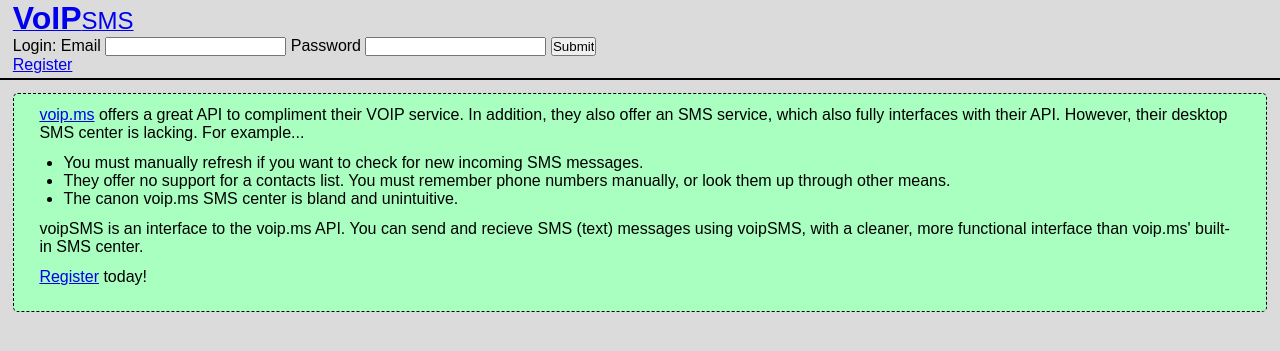
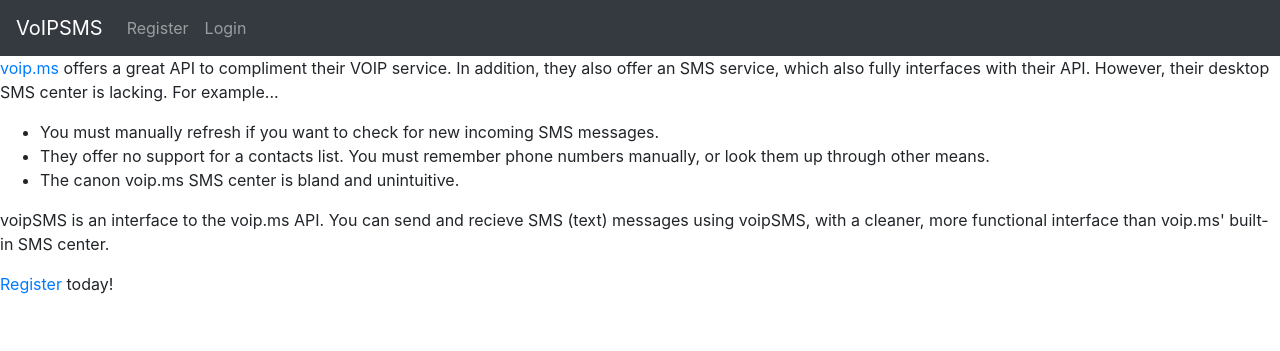
Before and after one commit to zachRudz/voipSMS, a PHP site: page / in a window 1280 px wide. Shown: the top 351 px of the page. Run offline with PHP 8.4, Linux system fonts and the light colour scheme; a stand-in replaces the project's code that opens the database connection; some libraries are stand-ins or nearby versions.

Commit message:
Begun revamping CSS: Header, and login form
- Moved login form from header to the login page
- Revamped CSS for the header and login form

```diff
--- a/header.php
+++ b/header.php
@@ -1,36 +1,39 @@
-<div id="banner">
-	<div id="bannerLogo">
-		<a href="index.php">
-			<span id='logo_voip'>VoIP</span><span id='logo_sms'>SMS</span>
-		</a>
-	</div>
+<nav class="navbar navbar-expand-lg navbar-dark bg-dark">
+	<a class="navbar-brand" href="index.php">VoIPSMS</a>
+	<button class="navbar-toggler" type="button" data-toggle="collapse" data-target="#navbarSupportedContent"
+		aria-controls="navbarSupportedContent" aria-expanded="false" aria-label="Toggle navigation">
+	    <span class="navbar-toggler-icon"></span>
+	</button>
 
+	<div class="collapse navbar-collapse" id="navbarSupportedContent">
+		<ul class="navbar-nav">
 		<?php
 		// Test if the user's logged in or not.
 		// If they aren't print a login screen
 		if(isset($_SESSION['auth'])) {
 			// User is logged in
-		echo '<span id="bannerGreeting">Hello, ';
-		echo htmlspecialchars($_SESSION['auth_info']['name'], ENT_QUOTES);
-		echo '</span> ';
-
-		echo '(<a href="account.php">My Account</a>, ';
-		echo '<a href="logout.php">Logout</a>)';
-		echo ' <a href="sms.php">SMS Portal</a>';
+			echo '<li class="nav-item">';
+			echo '	<a class="nav-link" href="sms.php">SMS Portal</a>';
+			echo '</li>';
+			echo '<li class="nav-item">';
+			echo '	<a class="nav-link" href="contacts.php">Contacts</a>';
+			echo '</li>';
+			echo '<li class="nav-item">';
+			echo '	<a class="nav-link" href="account.php">My Account</a>';
+			echo '</li>';
+			echo '<li class="nav-item">';
+			echo '	<a class="nav-link" href="logout.php">Logout</a>';
+			echo '</li>';
 		} else {
 			// User is not logged in
-		echo '<form action="login.php" method="POST">
-			<span>Login: </span>
-
-			<span>Email</span>
-			<input name="vms_email" />
-
-			<span>Password </span>
-			<input type="password" name="userPassword" />
-
-			<input type="submit">
-		</form>
-		<a href="register.php">Register</a>';
+			echo '<li class="nav-item">';
+			echo '	<a class="nav-link" href="register.php">Register</a>';
+			echo '</li>';
+			echo '<li class="nav-item">';
+			echo '	<a class="nav-link" href="login.php">Login</a>';
+			echo '</li>';
 		}
 		?>
+		</ul>
 	</div>
+</nav>
--- a/index.php
+++ b/index.php
@@ -63,8 +63,8 @@
 <html>
 <head>
     <meta charset="utf-8">
-	<link rel="stylesheet" type="text/css" href="css/main.css" />
 	<title>voipSMS</title>
+	<link rel="stylesheet" href="https://maxcdn.bootstrapcdn.com/bootstrap/4.0.0/css/bootstrap.min.css" integrity="sha384-Gn5384xqQ1aoWXA+058RXPxPg6fy4IWvTNh0E263XmFcJlSAwiGgFAW/dAiS6JXm" crossorigin="anonymous">
 </head>
 <body>
 <?php
@@ -79,4 +79,7 @@
 	}
 ?>
 </body>
+<script src="https://code.jquery.com/jquery-3.2.1.slim.min.js" integrity="sha384-KJ3o2DKtIkvYIK3UENzmM7KCkRr/rE9/Qpg6aAZGJwFDMVNA/GpGFF93hXpG5KkN" crossorigin="anonymous"></script>
+<script src="https://cdnjs.cloudflare.com/ajax/libs/popper.js/1.12.9/umd/popper.min.js" integrity="sha384-ApNbgh9B+Y1QKtv3Rn7W3mgPxhU9K/ScQsAP7hUibX39j7fakFPskvXusvfa0b4Q" crossorigin="anonymous"></script>
+<script src="https://maxcdn.bootstrapcdn.com/bootstrap/4.0.0/js/bootstrap.min.js" integrity="sha384-JZR6Spejh4U02d8jOt6vLEHfe/JQGiRRSQQxSfFWpi1MquVdAyjUar5+76PVCmYl" crossorigin="anonymous"></script>
 </html>
```
Also changed, not shown: login.php (+32 -7 lines). Lines whose indentation alone changed are shown as unchanged.
